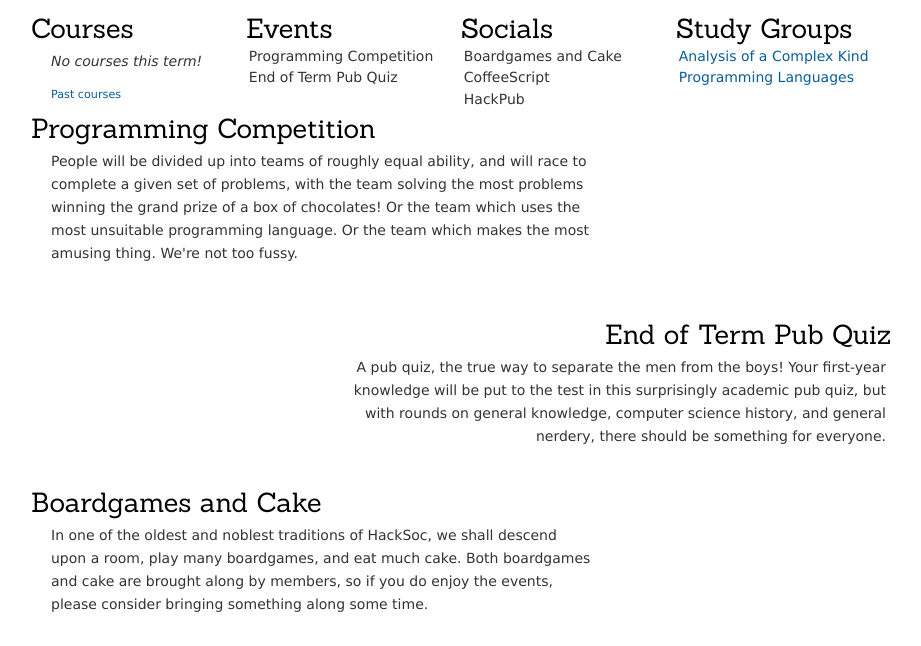
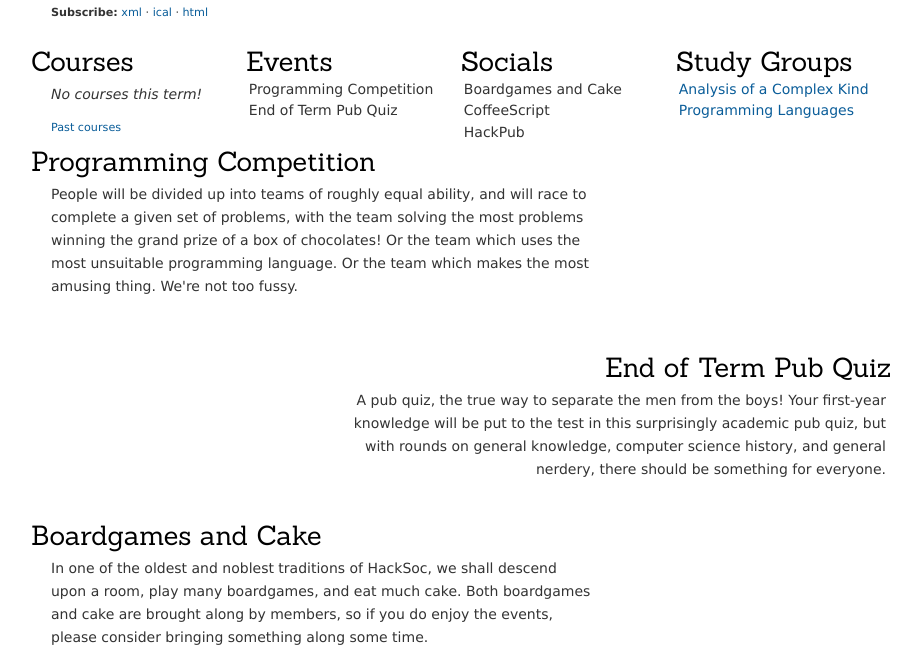
Before and after one commit to HackSoc/hacksoc.org, a Jekyll site: the page built from index.html, in a window 1280 px wide and 900 px high, scrolled down 497 px, cut to the strip 254-900 px from the top of the window. Shown: the whole strip, without its empty margins (179-1100 px from the left). Built offline with Jekyll 4.4.1, drawn with Linux system fonts in a browser that asks for light colours; some web fonts are replaced.

Commit message:
Add calendar subscribe links

```diff
--- a/index.html
+++ b/index.html
@@ -3,6 +3,13 @@ layout: wrapper
 ---
 
 <iframe src="https://www.google.com/calendar/embed?title=HackSoc%20Activities&amp;showPrint=0&amp;showTabs=0&amp;showCalendars=0&amp;showTz=0&amp;height=600&amp;wkst=2&amp;hl=en_GB&amp;bgcolor=%23FFFFFF&amp;src=hack%40yusu.org&amp;color=%23B1440E&amp;ctz=Europe%2FLondon" style=" border-width:0 " width="900" height="600" frameborder="0" scrolling="no"></iframe>
+
+<p class="meta">
+  <strong>Subscribe:</strong>
+  <a href="http://www.google.com/calendar/feeds/hack%40yusu.org/public/basic">xml</a> &middot;
+  <a href="http://www.google.com/calendar/ical/hack%40yusu.org/public/basic.ics">ical</a> &middot;
+  <a href="https://www.google.com/calendar/embed?src=hack@yusu.org&ctz=Europe/London">html</a>
+</p>
 
 <div class="container">
 
```
